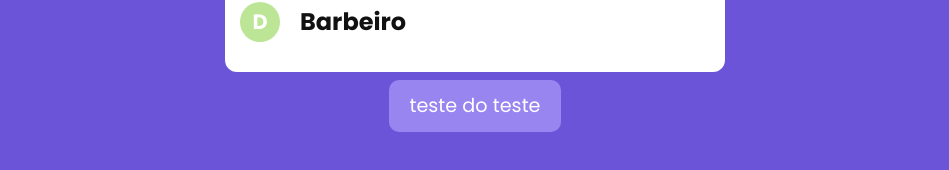
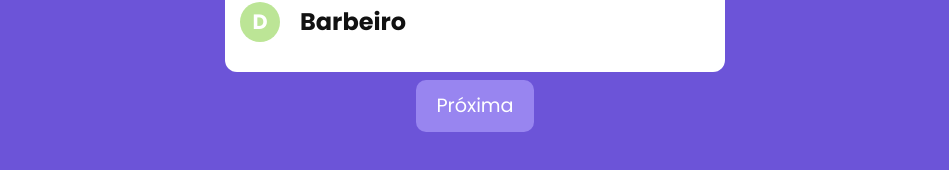
Before and after one commit to marcosgregorio/curso-next-js, a Next.js app in the folder quiz/: page / in a window 1280 px wide. Shown: the part 564-734 px from the top of the page, without its empty margins (165-1114 px from the left). Built offline with nearby package versions, Linux system fonts and the light colour scheme.

Commit message:
Adiciona componente Questionario e integra com a página inicial; substitui Questao e Botao por Questionario

```diff
--- /dev/null
+++ b/quiz/src/components/Questionario.tsx
@@ -0,0 +1,32 @@
+import QuestaoModel from "@/model/questao";
+import Questao from "./Questao";
+import Botao from "./Botao";
+import styles from "@/styles/Questionario.module.css";
+
+interface QuestionarioProps {
+  questao: QuestaoModel;
+  ultima: boolean;
+  questaoRespondida: (questao: QuestaoModel) => void;
+  irParaProximoPasso: () => void;
+}
+
+export default function Questionario(props: QuestionarioProps) {
+  function respostaFornecida(indice: number) {
+    if (props.questao.naoRespondida) {
+        props.questaoRespondida(props.questao.answerWith(indice));
+    }
+  }
+
+  return (
+    <div className={styles.questionario}>
+      {props.questao ? (
+        <Questao
+          questao={props.questao}
+          respostaFornecida={respostaFornecida}
+          temporEsgotado={props.irParaProximoPasso}
+        />
+      ) : null}
+      <Botao onClick={props.irParaProximoPasso} texto={props.ultima ? "Finalizar" : "Próxima"} />
+    </div>
+  );
+}
--- a/quiz/src/pages/index.tsx
+++ b/quiz/src/pages/index.tsx
@@ -1,7 +1,6 @@
-import Questao from "@/components/Questao";
 import { questoes } from "./api/bancoDeResposta";
 import { useState } from "react";
-import Botao from "@/components/Botao";
+import Questionario from "@/components/Questionario";
 
 export default function Home() {
   const [questao, setQuestao] = useState(questoes[0]);
@@ -29,13 +28,9 @@
         alignItems: "center",
       }}
     >
-      <Questao
-        questao={questao}
-        tempoParaResposta={20}
-        respostaFornecida={respostaFornecida}
-        temporEsgotado={tempoEsgotado}
-      />
-      <Botao texto="teste do teste" onClick={() => window.alert("teste")} ></Botao>
+      <Questionario questao={questao} ultima={false} questaoRespondida={setQuestao} irParaProximoPasso={() => console.log("Próxima")}>
+
+      </Questionario>
     </div>
   );
 }
--- /dev/null
+++ b/quiz/src/styles/Questionario.module.css
@@ -0,0 +1,5 @@
+.questionario {
+    display: flex;
+    flex-direction: column;
+    align-items: center;
+}
```
